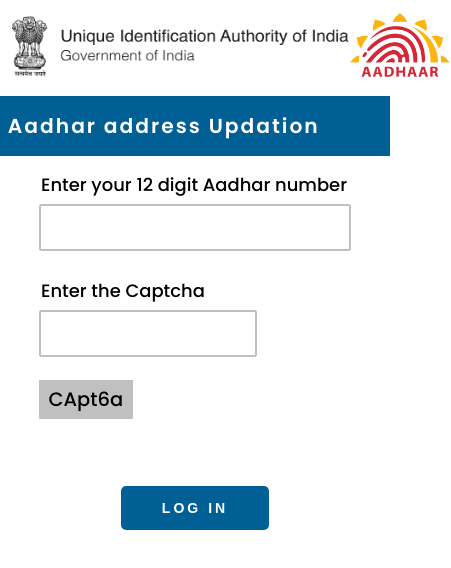
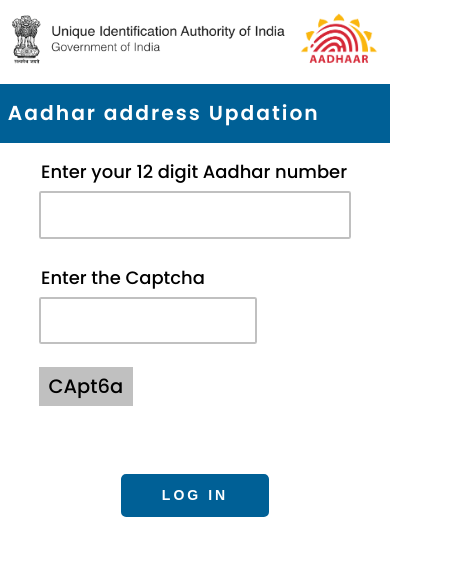
Before and after one commit to AdnanKhurshid26/uidai-project, a plain HTML site: page index.html in a window 390 px wide. Shown: the whole page, 451 px wide, since content can reach past the window. Drawn offline with Linux system fonts and the light colour scheme.

Commit message:
first commit

```diff
--- a/css/style.css
+++ b/css/style.css
@@ -188,10 +188,10 @@ p {
     padding: 3vw;
   }
   .uidai-logo img {
-    width: 40vh;
+    width: 70vw;
   }
   .aadhar-logo img {
-    width: 12vh;
+    width: 20vw;
   }
   .heading {
     height: 7vh;
```
